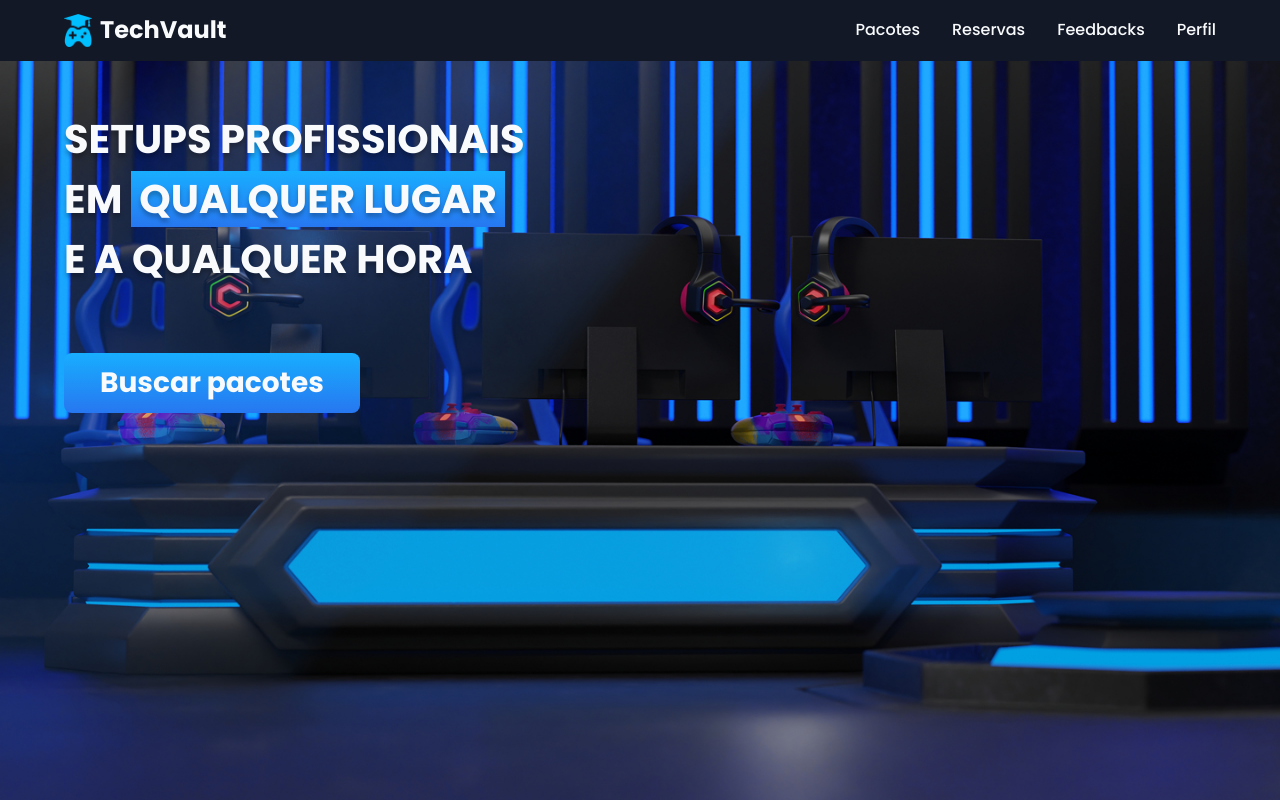
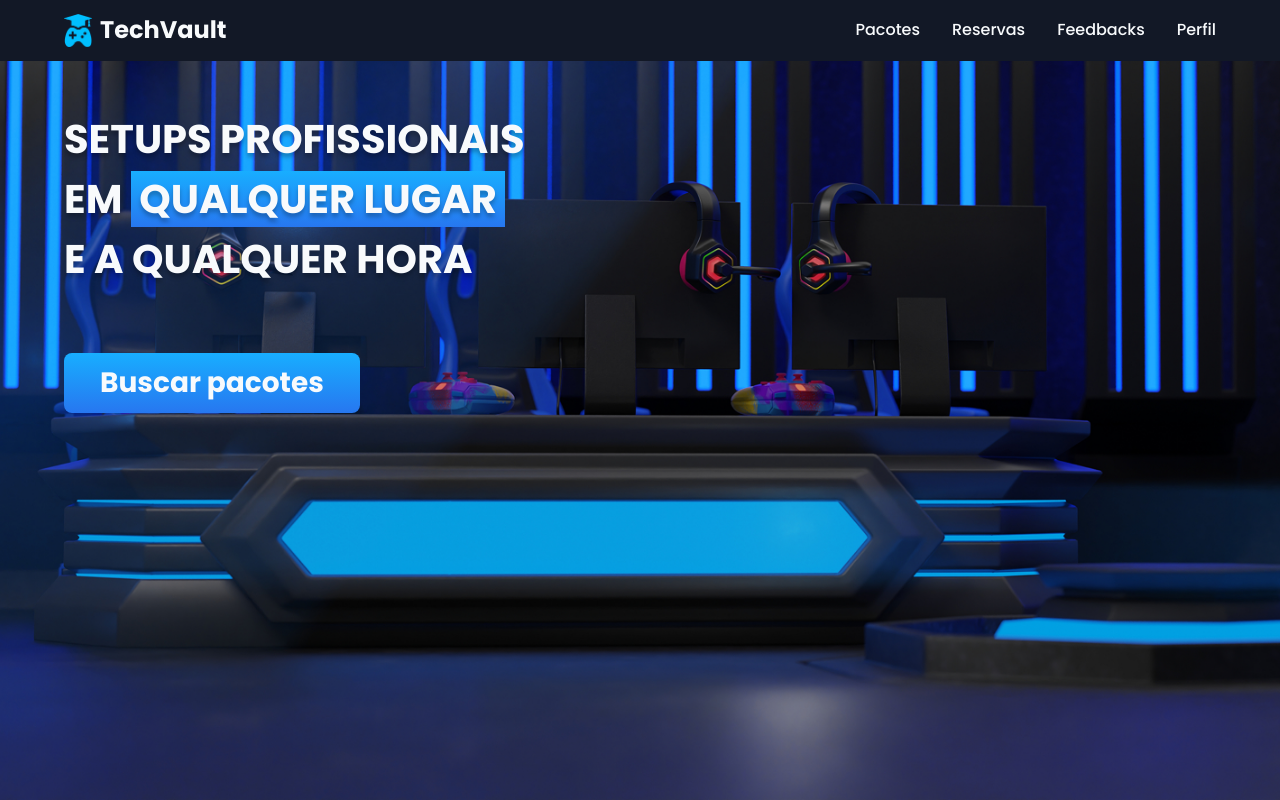
Before and after one commit to techvault-psw/techvault, a React (Vite) app in the folder frontend/: page / in a window 1280 px wide. Built offline with nearby package versions, Linux system fonts and the light colour scheme.

Commit message:
style(home): reestrutura o layout para garantir que a imagem de fundo permaneça na mesma posição em todas as páginas

```diff
--- a/frontend/src/pages/home.tsx
+++ b/frontend/src/pages/home.tsx
@@ -6,7 +6,14 @@ export default function HomePage() {
     <>
       <Header />
 
-      <main className="flex-1 bg-[url('/background.png')] bg-cover bg-[60%_center]">
+      <main className="flex-1">
+        <div className="absolute inset-0 -z-1">
+          <img
+            src="/background.png"
+            className="w-full h-full object-cover object-[60%_center]"
+          />
+        </div>
+
         <div className="w-full h-full max-w-7xl mx-auto py-7 px-2 flex flex-col gap-8 items-center justify-between sm:items-start sm:justify-start lg:items-left sm:px-16 sm:py-12 lg:gap-16 2xl:px-0">
           <h2 className="text-3xl font-bold text-white text-center leading-[150%] text-shadow-primary sm:text-4xl lg:text-[2.5rem] sm:text-left lg:text-left">
             SETUPS PROFISSIONAIS<br />
```
